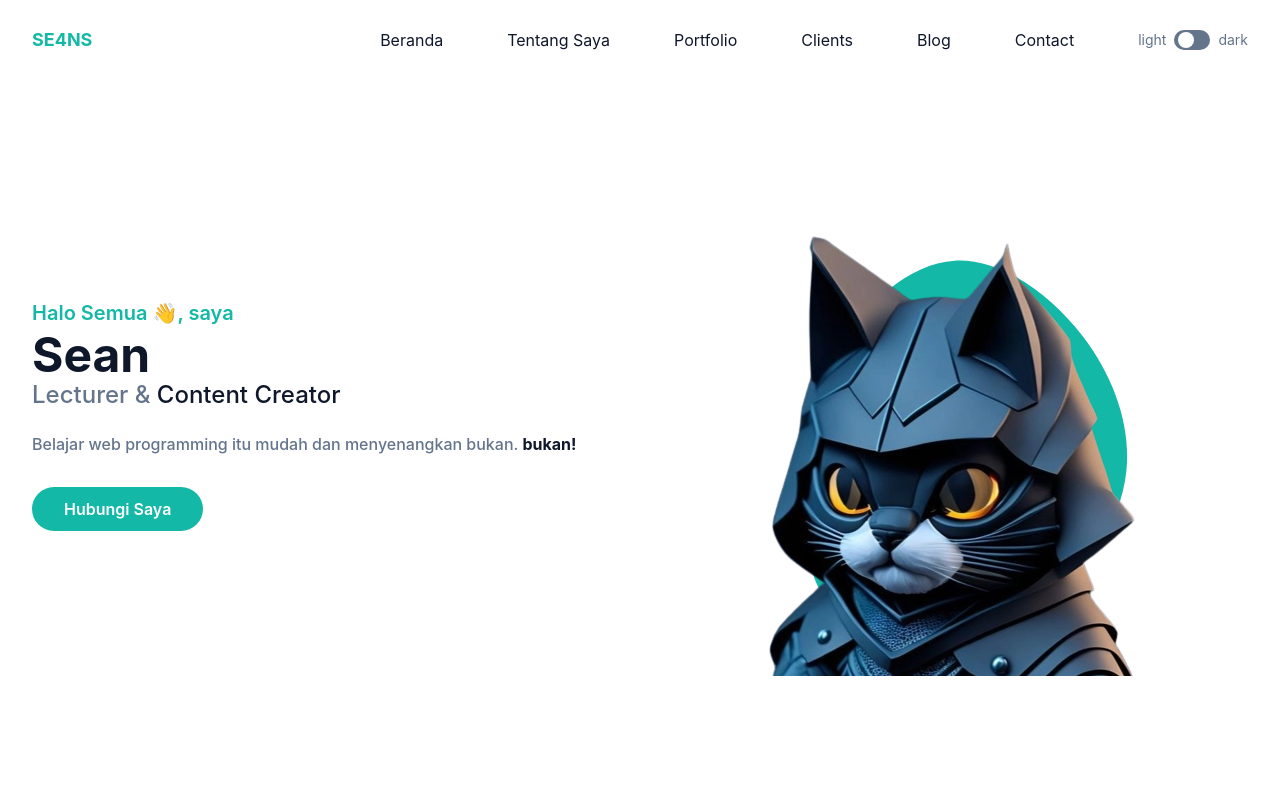
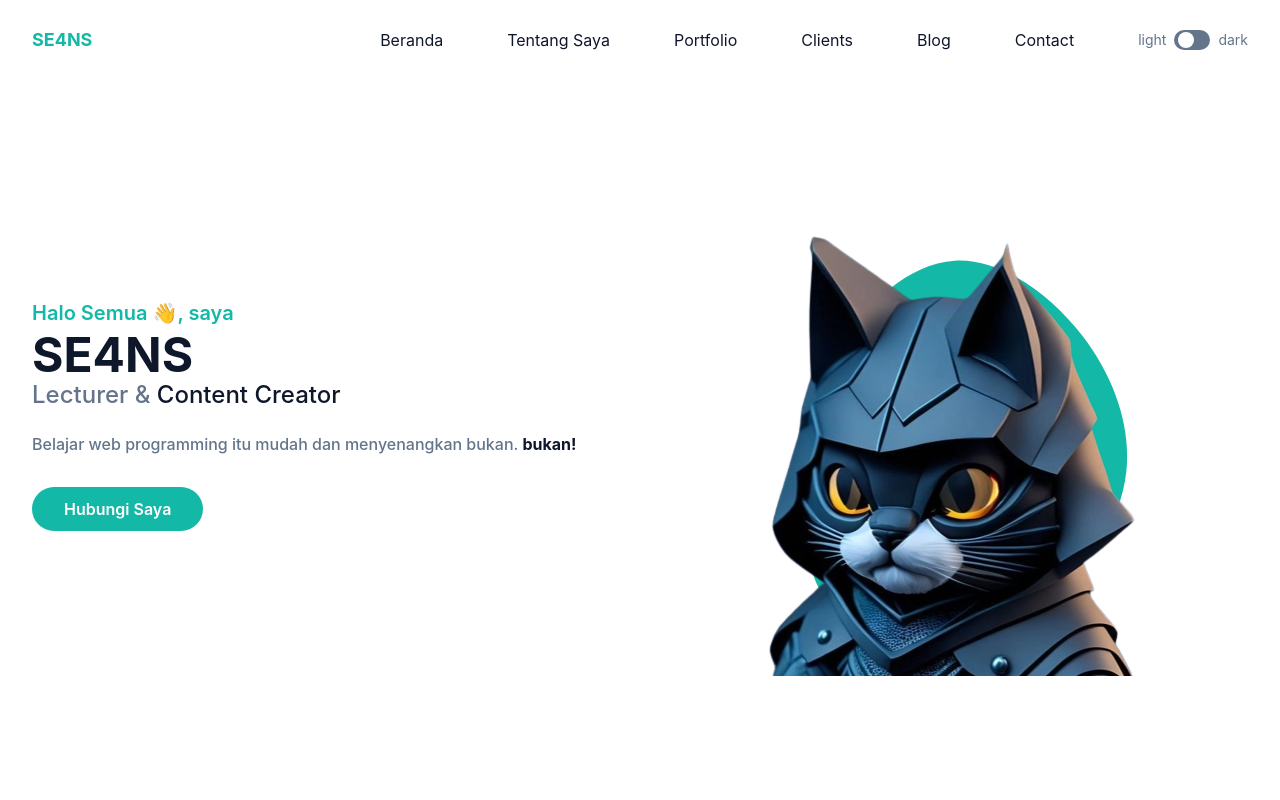
Before and after one commit to subhan182/basic-portofolio, a website: page index.html in a window 1280 px wide. Shown: the top 800 px of the page. Drawn offline with Linux system fonts and the light colour scheme.

Commit message:
Update index.html

```diff
--- a/index.html
+++ b/index.html
@@ -77,7 +77,7 @@
       <div class="container">
         <div class="flex flex-wrap">
           <div class="w-full self-center px-4 lg:w-1/2">
-            <h1 class="text-base font-semibold text-primary md:text-xl">Halo Semua 👋, saya <span class="mt-1 block text-4xl font-bold text-dark dark:text-white lg:text-5xl">Sean</span></h1>
+            <h1 class="text-base font-semibold text-primary md:text-xl">Halo Semua 👋, saya <span class="mt-1 block text-4xl font-bold text-dark dark:text-white lg:text-5xl">SE4NS</span></h1>
             <h2 class="mb-5 text-lg font-medium text-secondary lg:text-2xl">Lecturer & <span class="text-dark dark:text-white">Content Creator</span></h2>
             <p class="mb-10 font-medium leading-relaxed text-secondary">Belajar web programming itu mudah dan menyenangkan bukan. <span class="font-bold text-dark dark:text-white">bukan!</span></p>
 
```
